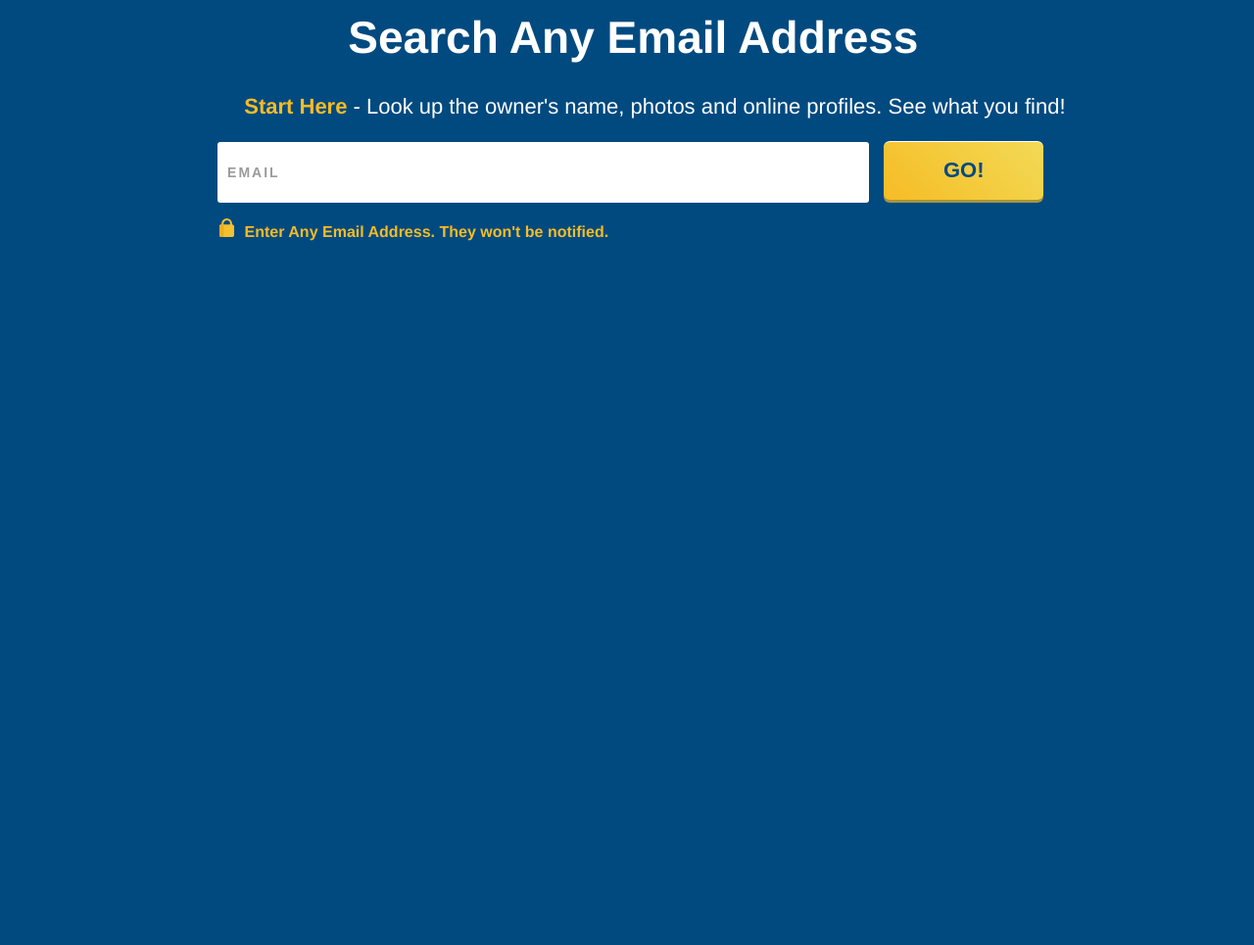
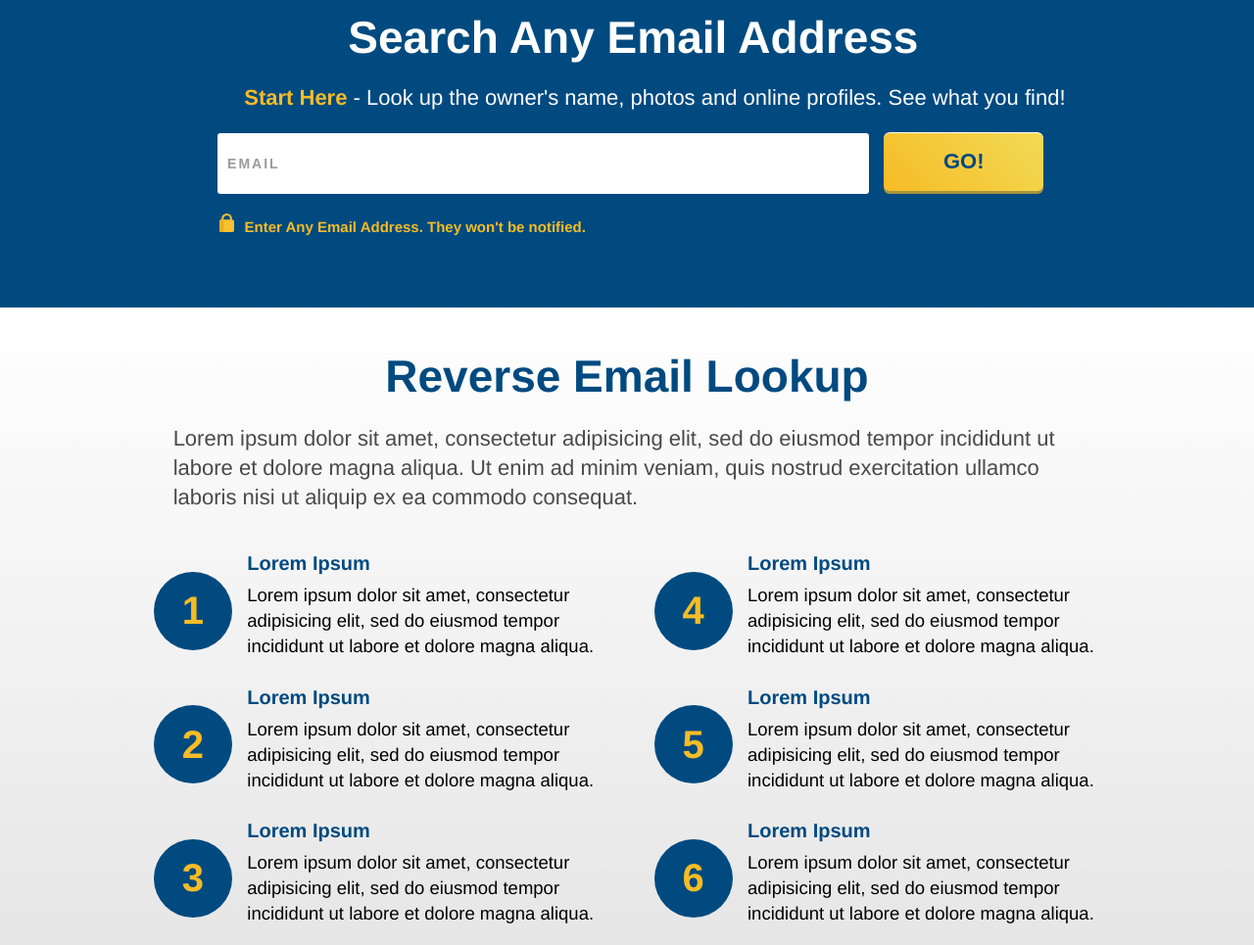
Before and after one commit to Vladi97/LTV-Challenge, a PHP site: page / in a window 1280 px wide. Shown: the part 65-1030 px from the top of the page at 98% size. Before the commit the page ends 311 px from the top, so only its background shows below. Run offline with PHP 8.4, Linux system fonts and the light colour scheme.

Commit message:
Reverse Email Lookup section added to the html file, its css file was added as well

```diff
--- a/css/header.css
+++ b/css/header.css
@@ -22,10 +22,10 @@
 /* Phone */
 @media (min-width: 320px) and (max-width: 480px) {
     .logo{
-        padding-left: 7%;
+        padding-left: 5%;
     }
     .user-items{
-        padding-right: 7%;
+        padding-right: 5%;
     }
     .user-items img:first-child{
         margin-right: 15px;
--- /dev/null
+++ b/css/instructions.css
@@ -0,0 +1,263 @@
+#instructions .title-instructions-container .title{
+    text-align: center;
+    font-size: 46px;
+    margin-top: 2%;
+    margin-bottom: 0;
+    font-weight: bold;
+    letter-spacing: 0;
+}
+#instructions .title-instructions-container .subtitle{
+    color: #4A4A4A;
+    font-size: 22px;
+    margin-left: 13.8%;
+    width: 71%;
+    letter-spacing: 0;
+    line-height: 30px;
+    margin-bottom: 2.5%;
+}
+#instructions .steps-container{
+    width: 79.8%;
+    margin-left: 10%;
+    display: table;
+}
+#instructions .steps-container .column{
+    float: left;
+    width: 50%;
+    letter-spacing: 0;
+    display: table-cell;
+}
+#instructions .steps-container .column .step-title{
+    font-size: 20px;
+    line-height: 0;
+}
+#instructions .steps-container .column .step-description{
+    font-size: 18.5px;
+    line-height: 26px;
+    width: 100%;
+}
+.step-info{
+    float: left;
+    width: 70%;
+    margin-left: 3%;
+}
+.item{
+    display: flex;
+    justify-content: center;
+    align-items: center;
+    width: 100%;
+}
+.item .circle-step-number{
+    border-radius: 50px;
+    padding: 20px;
+    width: 40px;
+    height: 40px;
+    display: flex;
+    justify-content: center;
+    align-items: center;
+    font-size: 40px;
+    float: left;
+}
+/* Phone */
+@media (min-width: 320px) and (max-width: 359px) {
+    #instructions .title-instructions-container .title{
+        font-size: 37.5px;
+        margin-top: 2%;
+        margin-bottom: 0;
+    }
+    #instructions .title-instructions-container .subtitle{
+        margin-left: 5.3%;
+        width: 89%;
+        font-size: 18px;
+        letter-spacing: 0;
+        line-height: 28px;
+    }
+    #instructions .steps-container .column{
+        width: 100%;
+        letter-spacing: 0;
+    }
+    .item .circle-step-number{
+        border-radius: 50px;
+        padding: 20px;
+        width: 25px;
+        height: 25px;
+        font-size: 30px;
+    }
+    #instructions .steps-container .column .step-title{
+        font-size: 17px;
+        line-height: 0;
+    }
+    #instructions .steps-container .column .step-description{
+        font-size: 14px;
+        line-height: 26px;
+        width: 100%;
+    }
+}
+/* Phone */
+@media (min-width: 360px) and (max-width: 374px) {
+    #instructions .title-instructions-container .title{
+        font-size: 37.5px;
+        margin-top: 2%;
+        margin-bottom: 0;
+    }
+    #instructions .title-instructions-container .subtitle{
+        margin-left: 5.3%;
+        width: 88%;
+        font-size: 20px;
+        letter-spacing: 0;
+        line-height: 28px;
+    }
+    #instructions .steps-container .column{
+        width: 100%;
+        letter-spacing: 0;
+    }
+    .item .circle-step-number{
+        border-radius: 50px;
+        padding: 20px;
+        width: 30px;
+        height: 30px;
+        font-size: 30px;
+    }
+    #instructions .steps-container .column .step-title{
+        font-size: 18px;
+        line-height: 0;
+    }
+    #instructions .steps-container .column .step-description{
+        font-size: 15px;
+        line-height: 26px;
+        width: 100%;
+    }
+}
+/* Phone */
+@media (min-width: 375px) and (max-width: 410px) {
+    #instructions .title-instructions-container .title{
+        font-size: 37.5px;
+        margin-top: 2%;
+        margin-bottom: 0;
+    }
+    #instructions .title-instructions-container .subtitle{
+        margin-left: 5.3%;
+        width: 90%;
+        font-size: 21.5px;
+        letter-spacing: 0;
+        line-height: 33px;
+    }
+    #instructions .steps-container .column{
+        width: 100%;
+        letter-spacing: 0;
+    }
+    .item .circle-step-number{
+        border-radius: 50px;
+        padding: 20px;
+        width: 30px;
+        height: 30px;
+        font-size: 30px;
+    }
+    #instructions .steps-container .column .step-title{
+        font-size: 18.9px;
+        line-height: 0;
+    }
+    #instructions .steps-container .column .step-description{
+        font-size: 15.9px;
+        line-height: 26px;
+        width: 100%;
+    }
+}
+/* Phone */
+@media (min-width: 411px) and (max-width: 413px) {
+    #instructions .title-instructions-container .title{
+        font-size: 44px;
+        margin-top: 2%;
+        margin-bottom: 0;
+    }
+    #instructions .title-instructions-container .subtitle{
+        margin-left: 5.3%;
+        width: 90%;
+        font-size: 23.5px;
+        letter-spacing: 0;
+        line-height: 33px;
+    }
+    #instructions .steps-container .column{
+        width: 100%;
+        letter-spacing: 0;
+    }
+    .item .circle-step-number{
+        border-radius: 50px;
+        padding: 20px;
+        width: 30px;
+        height: 30px;
+        font-size: 30px;
+    }
+    #instructions .steps-container .column .step-title{
+        font-size: 21px;
+        line-height: 0;
+    }
+    #instructions .steps-container .column .step-description{
+        font-size: 18px;
+        line-height: 26px;
+        width: 100%;
+    }
+}
+/* Phone */
+@media (min-width: 414px) and (max-width: 420px) {
+    #instructions .title-instructions-container .title{
+        font-size: 37.5px;
+        margin-top: 2%;
+        margin-bottom: 0;
+    }
+    #instructions .title-instructions-container .subtitle{
+        margin-left: 5.3%;
+        width: 88%;
+        font-size: 23px;
+        letter-spacing: 0;
+        line-height: 33px;
+    }
+    #instructions .steps-container .column{
+        width: 100%;
+        letter-spacing: 0;
+    }
+    .item .circle-step-number{
+        border-radius: 50px;
+        padding: 20px;
+        width: 30px;
+        height: 30px;
+        font-size: 30px;
+    }
+    #instructions .steps-container .column .step-title{
+        font-size: 21px;
+        line-height: 0;
+    }
+    #instructions .steps-container .column .step-description{
+        font-size: 18px;
+        line-height: 26px;
+        width: 100%;
+    }
+}
+/* Tablet */
+@media (min-width: 768px) and (max-width: 1024px), (min-width: 481px) and (max-width: 767px), (min-width: 768px) and (max-width: 1024px) and (orientation: landscape) {
+    #instructions .title-instructions-container .subtitle{
+        margin-left: 5%;
+        width: 87%;
+        font-size: 19px;
+    }
+}
+/* Ipad Pro */
+@media only screen
+  and (min-width: 1024px)
+  and (max-height: 1366px)
+  and (-webkit-min-device-pixel-ratio: 1.5),
+  only screen
+  and (min-width: 1024px)
+  and (max-height: 1366px)
+  and (orientation: portrait)
+  and (-webkit-min-device-pixel-ratio: 1.5),
+  only screen
+  and (min-width: 1024px)
+  and (max-height: 1366px)
+  and (orientation: landscape)
+  and (-webkit-min-device-pixel-ratio: 1.5) {
+    #instructions .title-instructions-container .subtitle{
+        margin-left: 3.5%;
+        width: 88%;
+        font-size: 26px;
+    }
+}
--- a/css/main.css
+++ b/css/main.css
@@ -2,15 +2,12 @@ body{
     padding: 0;
     margin: 0;
     font-family: Helvetica;
-    background-color: #004A80;
 }
 #header{
     height: 65px;
-    background-color: #004A80;
 }
-#search{
-    height: 480px;
-    background-color: #004A80;
+#instructions{
+    background-image: linear-gradient(0deg, #E6E6E6 0%, #FFFFFF 100%);
 }
 /*Color*/
 .white-text{
@@ -34,7 +31,66 @@ body{
 .bold{
     font-weight: bold;
 }
+.justify{
+    text-align: justify;
+}
 /*Grid*/
+@media only screen and (min-width: 768px) {
+    /* For desktop: */
+    .col-1 {width: 8.33%;}
+    .col-2 {width: 16.66%;}
+    .col-3 {width: 25%;}
+    .col-4 {width: 33.33%;}
+    .col-5 {width: 41.66%;}
+    .col-6 {width: 50%;}
+    .col-7 {width: 58.33%;}
+    .col-8 {width: 66.66%;}
+    .col-9 {width: 75%;}
+    .col-10 {width: 83.33%;}
+    .col-11 {width: 91.66%;}
+    .col-12 {width: 100%;}
+    .offset-0 {margin-left: 0;}
+    .offset-1 {margin-left: 8.33%;}
+    .offset-2 {margin-left: 16.66%;}
+    .offset-3 {margin-left: 25%;}
+    .offset-4 {margin-left: 33.33%;}
+    .offset-5 {margin-left: 41.66%;}
+    .offset-6 {margin-left: 50%;}
+    .offset-7 {margin-left: 58.33%;}
+    .offset-8 {margin-left: 66.66%;}
+    .offset-9 {margin-left: 75%;}
+    .offset-10 {margin-left: 83.33%;}
+    .offset-11 {margin-left: 91.66%;}
+    .offset-12 {margin-left: 100%;}
+}
+@media only screen and (min-width: 600px) {
+    /* For tablets: */
+    .col-m-1 {width: 8.33%;}
+    .col-m-2 {width: 16.66%;}
+    .col-m-3 {width: 25%;}
+    .col-m-4 {width: 33.33%;}
+    .col-m-5 {width: 41.66%;}
+    .col-m-6 {width: 50%;}
+    .col-m-7 {width: 58.33%;}
+    .col-m-8 {width: 66.66%;}
+    .col-m-9 {width: 75%;}
+    .col-m-10 {width: 83.33%;}
+    .col-m-11 {width: 91.66%;}
+    .col-m-12 {width: 100%;}
+    .offset-m-0 {margin-left: 0;}
+    .offset-m-1 {margin-left: 8.33%;}
+    .offset-m-2 {margin-left: 16.66%;}
+    .offset-m-3 {margin-left: 25%;}
+    .offset-m-4 {margin-left: 33.33%;}
+    .offset-m-5 {margin-left: 41.66%;}
+    .offset-m-6 {margin-left: 50%;}
+    .offset-m-7 {margin-left: 58.33%;}
+    .offset-m-8 {margin-left: 66.66%;}
+    .offset-m-9 {margin-left: 75%;}
+    .offset-m-10 {margin-left: 83.33%;}
+    .offset-m-11 {margin-left: 91.66%;}
+    .offset-m-12 {margin-left: 100%;}
+}
 @media only screen and (min-width: 320px) {
     /* For mobile: */
     .col-s-1 {width: 8.33%;}
@@ -49,6 +105,7 @@ body{
     .col-s-10 {width: 83.33%;}
     .col-s-11 {width: 91.66%;}
     .col-s-12 {width: 100%;}
+    .offset-s-0 {margin-left: 0;}
     .offset-s-1 {margin-left: 8.33%;}
     .offset-s-2 {margin-left: 16.66%;}
     .offset-s-3 {margin-left: 25%;}
@@ -62,59 +119,3 @@ body{
     .offset-s-11 {margin-left: 91.66%;}
     .offset-s-12 {margin-left: 100%;}
 }
-
-@media only screen and (min-width: 600px) {
-    /* For tablets: */
-    .col-m-1 {width: 8.33%;}
-    .col-m-2 {width: 16.66%;}
-    .col-m-3 {width: 25%;}
-    .col-m-4 {width: 33.33%;}
-    .col-m-5 {width: 41.66%;}
-    .col-m-6 {width: 50%;}
-    .col-m-7 {width: 58.33%;}
-    .col-m-8 {width: 66.66%;}
-    .col-m-9 {width: 75%;}
-    .col-m-10 {width: 83.33%;}
-    .col-m-11 {width: 91.66%;}
-    .col-m-12 {width: 100%;}
-    .offset-m-1 {margin-left: 8.33%;}
-    .offset-m-2 {margin-left: 16.66%;}
-    .offset-m-3 {margin-left: 25%;}
-    .offset-m-4 {margin-left: 33.33%;}
-    .offset-m-5 {margin-left: 41.66%;}
-    .offset-m-6 {margin-left: 50%;}
-    .offset-m-7 {margin-left: 58.33%;}
-    .offset-m-8 {margin-left: 66.66%;}
-    .offset-m-9 {margin-left: 75%;}
-    .offset-m-10 {margin-left: 83.33%;}
-    .offset-m-11 {margin-left: 91.66%;}
-    .offset-m-12 {margin-left: 100%;}
-}
-
-@media only screen and (min-width: 768px) {
-    /* For desktop: */
-    .col-1 {width: 8.33%;}
-    .col-2 {width: 16.66%;}
-    .col-3 {width: 25%;}
-    .col-4 {width: 33.33%;}
-    .col-5 {width: 41.66%;}
-    .col-6 {width: 50%;}
-    .col-7 {width: 58.33%;}
-    .col-8 {width: 66.66%;}
-    .col-9 {width: 75%;}
-    .col-10 {width: 83.33%;}
-    .col-11 {width: 91.66%;}
-    .col-12 {width: 100%;}
-    .offset-1 {margin-left: 8.33%;}
-    .offset-2 {margin-left: 16.66%;}
-    .offset-3 {margin-left: 25%;}
-    .offset-4 {margin-left: 33.33%;}
-    .offset-5 {margin-left: 41.66%;}
-    .offset-6 {margin-left: 50%;}
-    .offset-7 {margin-left: 58.33%;}
-    .offset-8 {margin-left: 66.66%;}
-    .offset-9 {margin-left: 75%;}
-    .offset-10 {margin-left: 83.33%;}
-    .offset-11 {margin-left: 91.66%;}
-    .offset-12 {margin-left: 100%;}
-}
--- a/css/search.css
+++ b/css/search.css
@@ -6,6 +6,7 @@
     text-align: center;
     font-size: 46px;
     margin-top: 1%;
+    margin-bottom: 0;
 }
 #search .subtitle{
     font-size: 22px;
@@ -43,6 +44,7 @@
 }
 #search .message-label-container{
     margin-left: 17.5%;
+    margin-top: 4px;
 }
 #search .message-label-container .icon{
     width: 2%;
@@ -54,6 +56,8 @@
 #search .message-label-container .label-message{
     width: 90%;
     display:inline-block;
+    margin-bottom: 7%;
+    font-size: 15px;
 }
 /* Phone */
 @media (min-width: 320px) and (max-width: 480px) {
@@ -64,17 +68,18 @@
     }
     #search .title{
         text-align: center;
-        font-size: 42px;
+        font-size: 37.5px;
         margin-top: 2%;
-        margin-left: 4.26%;
+        margin-left: 7%;
+        margin-right: 7%;
     }
     .search-input{
         margin-left: 2%;
-        width: 91.5%;
+        width: 93.5%;
     }
     .search-button{
         margin-left: 2%;
-        width: 95%;
+        width: 98%;
         margin-top: 5%;
     }
     #search .subtitle{
@@ -92,6 +97,7 @@
     }
     #search .message-label-container .icon{
         width: 8%;
+        margin-bottom: 15%;
     }
 }
 /* Tablet */
@@ -133,6 +139,7 @@
     }
     #search .message-label-container .icon{
         width: 4%;
+        margin-bottom: 10%;
     }
 }
 /* Ipad Pro */
@@ -167,8 +174,8 @@
         margin-right: 8%;
         font-size: 26.5px;
     }
-
     #search .message-label-container .icon{
         width: 3%;
+        margin-bottom: 6%;
     }
 }
--- a/index.html
+++ b/index.html
@@ -6,22 +6,24 @@
     <title>LTV Challenge</title>
     <link rel="stylesheet" href="./css/header.css">
     <link rel="stylesheet" href="./css/search.css">
+    <link rel="stylesheet" href="./css/instructions.css">
     <link rel="stylesheet" href="./css/main.css">
     <link rel="icon" href="./assets/PNGs/Logo@2x-icon.png">
 </head>
-<body>
+<body class="blue-bg">
     <div id="page-conteiner">
-        <div id="header" class="col-12 col-m-12 col-s-12">
+        <div id="header" class="blue-bg col-12 col-m-12 col-s-12">
             <div class="logo"><img src="./assets/PNGs/Logo@2x.png" alt="Logo"></div>
             <div class="user-items">
                 <img src="./assets/PNGs/icn_search@2x.png" alt="Logo">
                 <img src="./assets/PNGs/icn_person@2x.png" width="23px" alt="Logo">
             </div>
         </div>
-        <div id="search" class="col-12 col-m-12 col-s-12">
+        <div id="search" class="blue-bg col-12 col-m-12 col-s-12">
             <div class="title-search-container">
                 <h1 class="white-text title">Search Any Email Address</h1>
-                <p class="white-text subtitle"><b class="yellow-text bold">Start Here</b> - Look up the owner's name, photos and online profiles. See what you find!</p>
+                <p class="white-text subtitle"><b class="yellow-text bold">Start Here</b> - Look up the owner's name,
+                    photos and online profiles. See what you find!</p>
             </div>
             <div class="form-search-container">
                 <input placeholder="EMAIL" class="white-bg bold search-input" type="email">
@@ -32,6 +34,69 @@
                 <p class="yellow-text bold label-message">Enter Any Email Address. They won't be notified.</p>
             </div>
         </div>
+        <div id="instructions" class="white-bg col-12 col-m-12 col-s-12">
+            <div class="title-instructions-container col-8 offset-2 col-m-12 offset-m-0 col-s-12 offset-s-0">
+                <br>
+                <h1 class="blue-text title bold">Reverse Email Lookup</h1>
+                <p class="white-text subtitle">Lorem ipsum dolor sit amet, consectetur adipisicing elit,
+                    sed do eiusmod tempor incididunt ut labore et dolore magna aliqua. Ut enim ad minim veniam,
+                    quis nostrud exercitation ullamco laboris nisi ut aliquip ex ea commodo consequat.</p>
+            </div>
+            <div class="steps-container">
+                <div class="column">
+                    <div class="item">
+                        <div class="circle-step-number blue-bg bold yellow-text">1</div>
+                        <div class="step-info">
+                            <p class="step-title bold blue-text">Lorem Ipsum</p>
+                            <p class="step-description">Lorem ipsum dolor sit amet, consectetur adipisicing elit,
+                                sed do eiusmod tempor incididunt ut labore et dolore magna aliqua.</p>
+                        </div>
+                    </div>
+                    <div class="item">
+                        <div class="circle-step-number blue-bg bold yellow-text">2</div>
+                        <div class="step-info">
+                            <p class="step-title bold blue-text">Lorem Ipsum</p>
+                            <p class="step-description">Lorem ipsum dolor sit amet, consectetur adipisicing elit,
+                                sed do eiusmod tempor incididunt ut labore et dolore magna aliqua.</p>
+                        </div>
+                    </div>
+                    <div class="item">
+                        <div class="circle-step-number blue-bg bold yellow-text">3</div>
+                        <div class="step-info">
+                            <p class="step-title bold blue-text">Lorem Ipsum</p>
+                            <p class="step-description">Lorem ipsum dolor sit amet, consectetur adipisicing elit,
+                                sed do eiusmod tempor incididunt ut labore et dolore magna aliqua.</p>
+                        </div>
+                    </div>
+                </div>
+                <div class="column column-right">
+                    <div class="item">
+                        <div class="circle-step-number blue-bg bold yellow-text">4</div>
+                        <div class="step-info">
+                            <p class="step-title bold blue-text">Lorem Ipsum</p>
+                            <p class="step-description">Lorem ipsum dolor sit amet, consectetur adipisicing elit,
+                                sed do eiusmod tempor incididunt ut labore et dolore magna aliqua.</p>
+                        </div>
+                    </div>
+                    <div class="item">
+                        <div class="circle-step-number blue-bg bold yellow-text">5</div>
+                        <div class="step-info">
+                            <p class="step-title bold blue-text">Lorem Ipsum</p>
+                            <p class="step-description">Lorem ipsum dolor sit amet, consectetur adipisicing elit,
+                                sed do eiusmod tempor incididunt ut labore et dolore magna aliqua.</p>
+                        </div>
+                    </div>
+                    <div class="item">
+                        <div class="circle-step-number blue-bg bold yellow-text">6</div>
+                        <div class="step-info">
+                            <p class="step-title bold blue-text">Lorem Ipsum</p>
+                            <p class="step-description">Lorem ipsum dolor sit amet, consectetur adipisicing elit,
+                                sed do eiusmod tempor incididunt ut labore et dolore magna aliqua.</p>
+                        </div>
+                    </div>
+                </div>
+            </div>
+        </div>
     </div>
 </body>
 </html>
```
